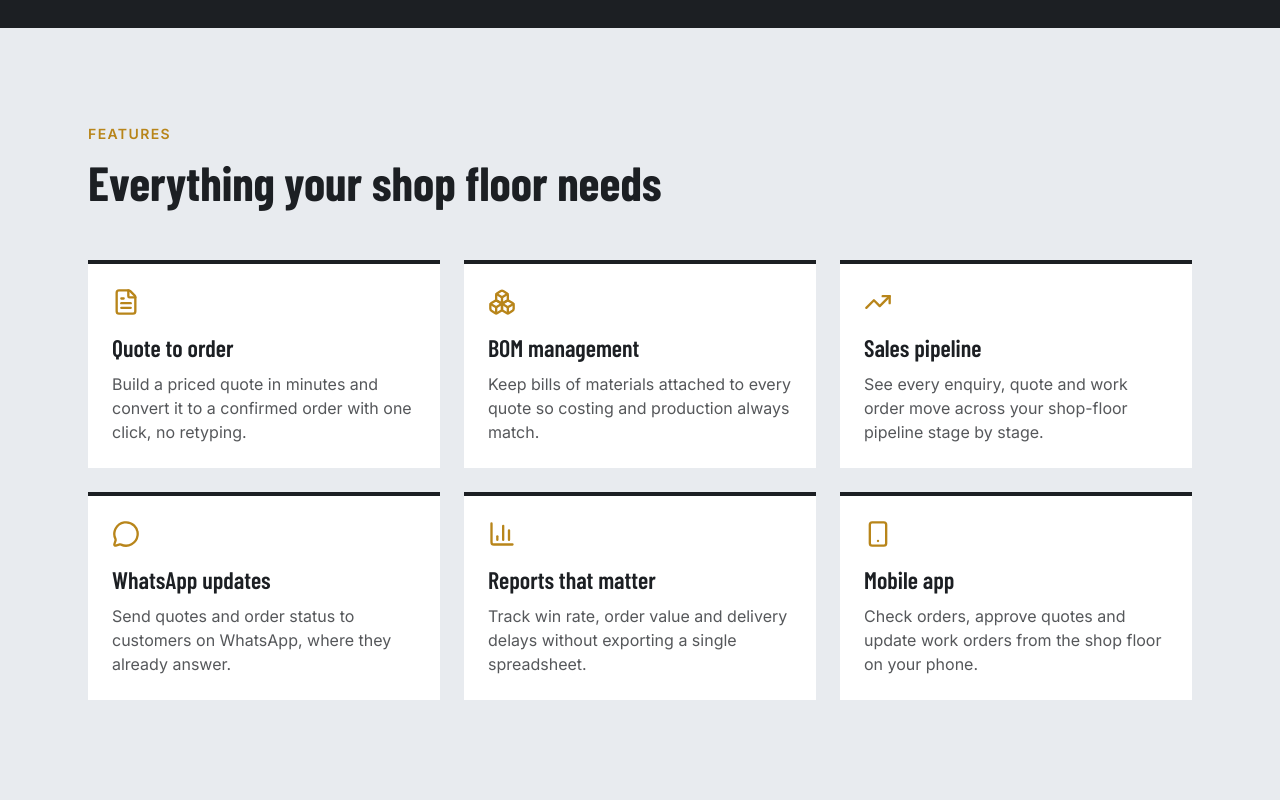
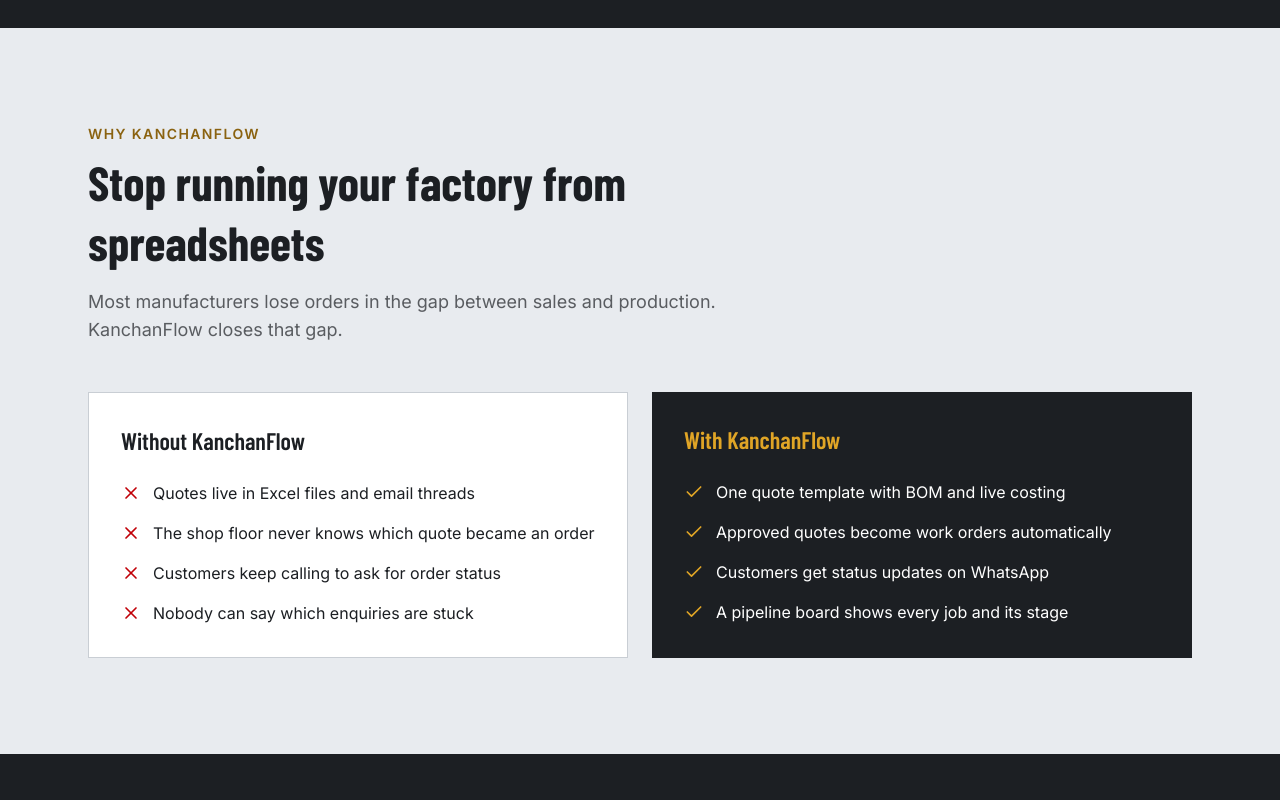
Before and after one commit to Aastha-prog-bit/KanchanFlow, a Next.js app: page / in a window 1280 px wide. Shown: the part 740-1540 px from the top of the page. Built offline with nearby package versions, Linux system fonts and the light colour scheme.

Commit message:
feat: add problem/solution and feature cards sections to Home

```diff
--- a/app/globals.css
+++ b/app/globals.css
@@ -7,6 +7,7 @@
   --color-gold-dark: #b8851a;
   --color-steel: #e8ebef;
   --color-steel-dark: #c9ced4;
+  --color-gold-text: #8a6210;
 
   --font-heading: var(--font-barlow), sans-serif;
   --font-body: var(--font-inter), sans-serif;
--- a/app/page.tsx
+++ b/app/page.tsx
@@ -1,22 +1,16 @@
 import Hero from "@/components/home/Hero";
+import ProblemSolution from "@/components/home/ProblemSolution";
+import FeatureCards from "@/components/home/FeatureCards";
 import Section from "@/components/ui/Section";
-import Card from "@/components/ui/Card";
 import FAQ from "@/components/ui/FAQ";
-import { features, homeFaqs } from "@/lib/data";
+import { homeFaqs } from "@/lib/data";
 
 export default function Home() {
   return (
     <main>
       <Hero />
-      <Section eyebrow="Features" title="Everything your shop floor needs">
-        <div className="grid gap-6 md:grid-cols-3">
-          {features.map((f) => (
-            <Card key={f.title} title={f.title} icon={f.icon}>
-              {f.description}
-            </Card>
-          ))}
-        </div>
-      </Section>
+      <ProblemSolution />
+      <FeatureCards />
       <Section id="faq" title="Common questions">
         <FAQ items={homeFaqs} />
       </Section>
--- a/components/home/FeatureCards.tsx
+++ b/components/home/FeatureCards.tsx
@@ -0,0 +1,22 @@
+import Section from "@/components/ui/Section";
+import Card from "@/components/ui/Card";
+import { features } from "@/lib/data";
+
+export default function FeatureCards() {
+  return (
+    <Section
+      tone="dark"
+      eyebrow="Features"
+      title="Everything your shop floor needs"
+      intro="Six tools that cover the whole journey from first enquiry to dispatched order."
+    >
+      <div className="grid gap-6 sm:grid-cols-2 lg:grid-cols-3">
+        {features.map((feature) => (
+          <Card key={feature.title} title={feature.title} icon={feature.icon}>
+            {feature.description}
+          </Card>
+        ))}
+      </div>
+    </Section>
+  );
+}
--- /dev/null
+++ b/components/home/ProblemSolution.tsx
@@ -0,0 +1,52 @@
+import { Check, X } from "lucide-react";
+import Section from "@/components/ui/Section";
+
+const problems = [
+  "Quotes live in Excel files and email threads",
+  "The shop floor never knows which quote became an order",
+  "Customers keep calling to ask for order status",
+  "Nobody can say which enquiries are stuck",
+];
+
+const solutions = [
+  "One quote template with BOM and live costing",
+  "Approved quotes become work orders automatically",
+  "Customers get status updates on WhatsApp",
+  "A pipeline board shows every job and its stage",
+];
+
+export default function ProblemSolution() {
+  return (
+    <Section
+      eyebrow="Why KanchanFlow"
+      title="Stop running your factory from spreadsheets"
+      intro="Most manufacturers lose orders in the gap between sales and production. KanchanFlow closes that gap."
+    >
+      <div className="grid gap-6 md:grid-cols-2">
+        <div className="border border-steel-dark bg-white p-8">
+          <h3 className="font-heading text-2xl font-semibold">Without KanchanFlow</h3>
+          <ul className="mt-6 space-y-4">
+            {problems.map((item) => (
+              <li key={item} className="flex gap-3">
+                <X size={20} className="mt-0.5 shrink-0 text-red-700" aria-hidden="true" />
+                <span>{item}</span>
+              </li>
+            ))}
+          </ul>
+        </div>
+
+        <div className="bg-graphite p-8 text-white">
+          <h3 className="font-heading text-2xl font-semibold text-gold">With KanchanFlow</h3>
+          <ul className="mt-6 space-y-4">
+            {solutions.map((item) => (
+              <li key={item} className="flex gap-3">
+                <Check size={20} className="mt-0.5 shrink-0 text-gold" aria-hidden="true" />
+                <span>{item}</span>
+              </li>
+            ))}
+          </ul>
+        </div>
+      </div>
+    </Section>
+  );
+}
--- a/components/ui/Card.tsx
+++ b/components/ui/Card.tsx
@@ -8,7 +8,7 @@
 
 export default function Card({ title, icon: Icon, children }: CardProps) {
   return (
-    <article className="border-t-4 border-graphite bg-white p-6 transition-colors hover:border-gold">
+    <article className="border-t-4 border-gold bg-white p-6 transition-transform hover:-translate-y-1">
       {Icon && (
         <Icon size={28} className="text-gold-dark" aria-hidden="true" />
       )}
--- a/components/ui/Section.tsx
+++ b/components/ui/Section.tsx
@@ -27,8 +27,12 @@
       <div className="mx-auto max-w-6xl px-4 py-16 sm:px-6 md:py-24">
         <div className="max-w-2xl">
           {eyebrow && (
-            <p className="text-sm font-semibold uppercase tracking-widest text-gold-dark">
-              {eyebrow}
+            <p
+                className={`text-sm font-semibold uppercase tracking-widest ${
+                    isDark ? "text-gold" : "text-gold-text"
+                }`}
+            >
+            {eyebrow}
             </p>
           )}
           <h2
```
